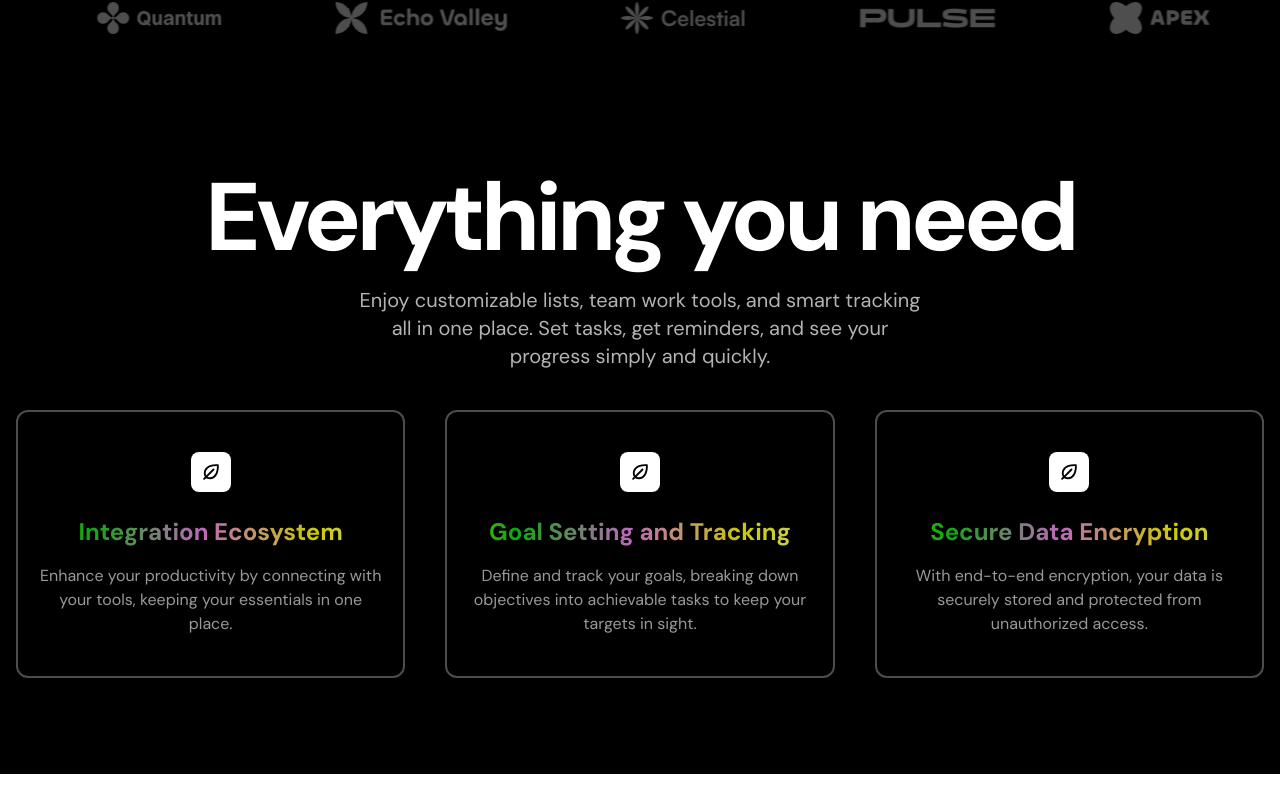
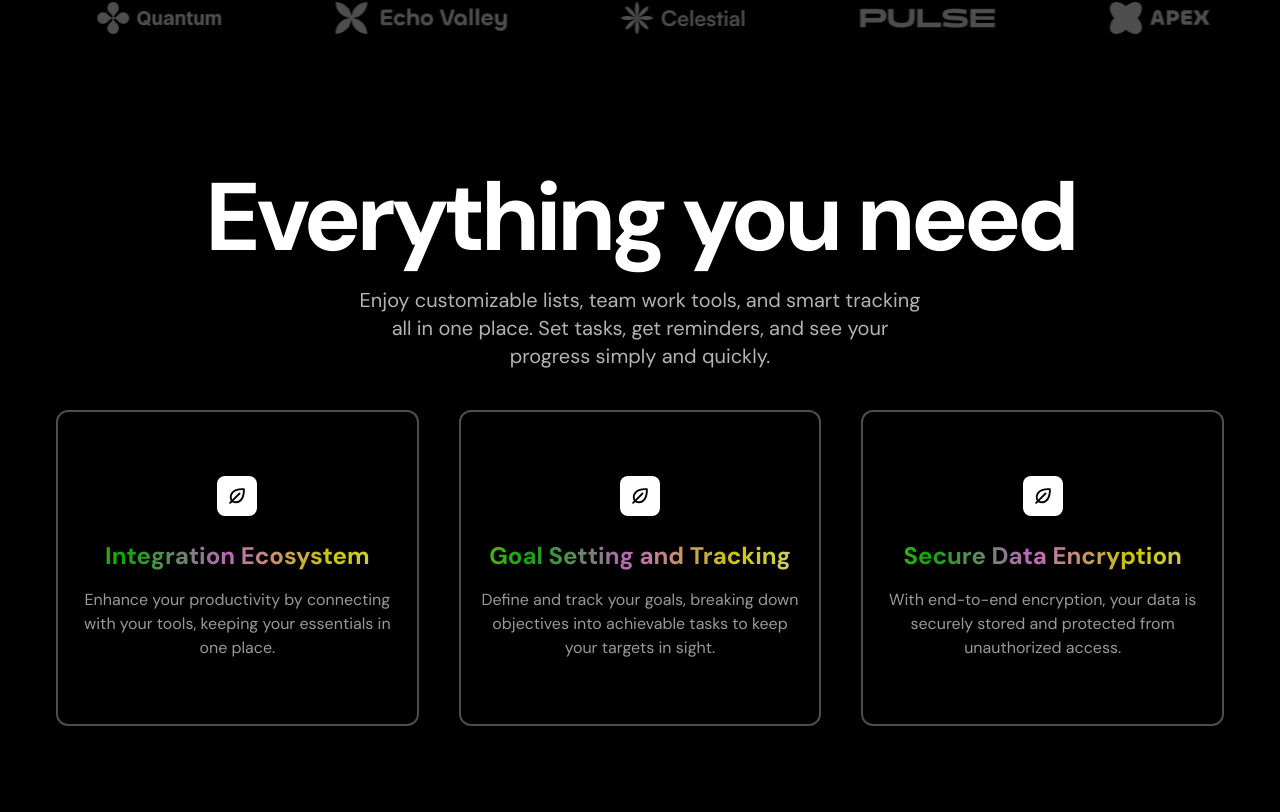
Before and after one commit to Aviral3501/landing_page_sass01, a Next.js app: page / in a window 1280 px wide. Shown: the part 920-1732 px from the top of the page. Before the commit the page ends 1694 px from the top, so only its background shows below. Built offline with nearby package versions, Linux system fonts and the light colour scheme.

Commit message:
features final

```diff
--- a/src/components/Features.tsx
+++ b/src/components/Features.tsx
@@ -33,9 +33,9 @@ export const Features = () => {
           Set tasks, get reminders, and see your progress simply and quickly.
         </p>
        </div>
-        <div className="flex flex-col sm:flex-row gap-4 lg:gap-10 mt-6 md:mt-10 ">
+        <div className="flex flex-col mx-[40px] gap-6  sm:flex-row  lg:gap-10 mt-6 md:mt-10 ">
           {features.map(({title,description})=>(
-            <div key={title} className=" border-white/30 rounded-xl px-5 py-10 text-center sm:flex-1 rainbow-border border-2">
+            <div key={title} className=" border-white/30 rounded-xl px-5 py-16 text-center sm:flex-1 rainbow-border border-2">
               <div className="inline-flex h-10 w-10 bg-white text-black justify-center items-center rounded-lg">
                 <EcosystemIcon/>
               </div>
```
Also changed, not shown: src/app/globals.css (line endings or trailing spaces).
